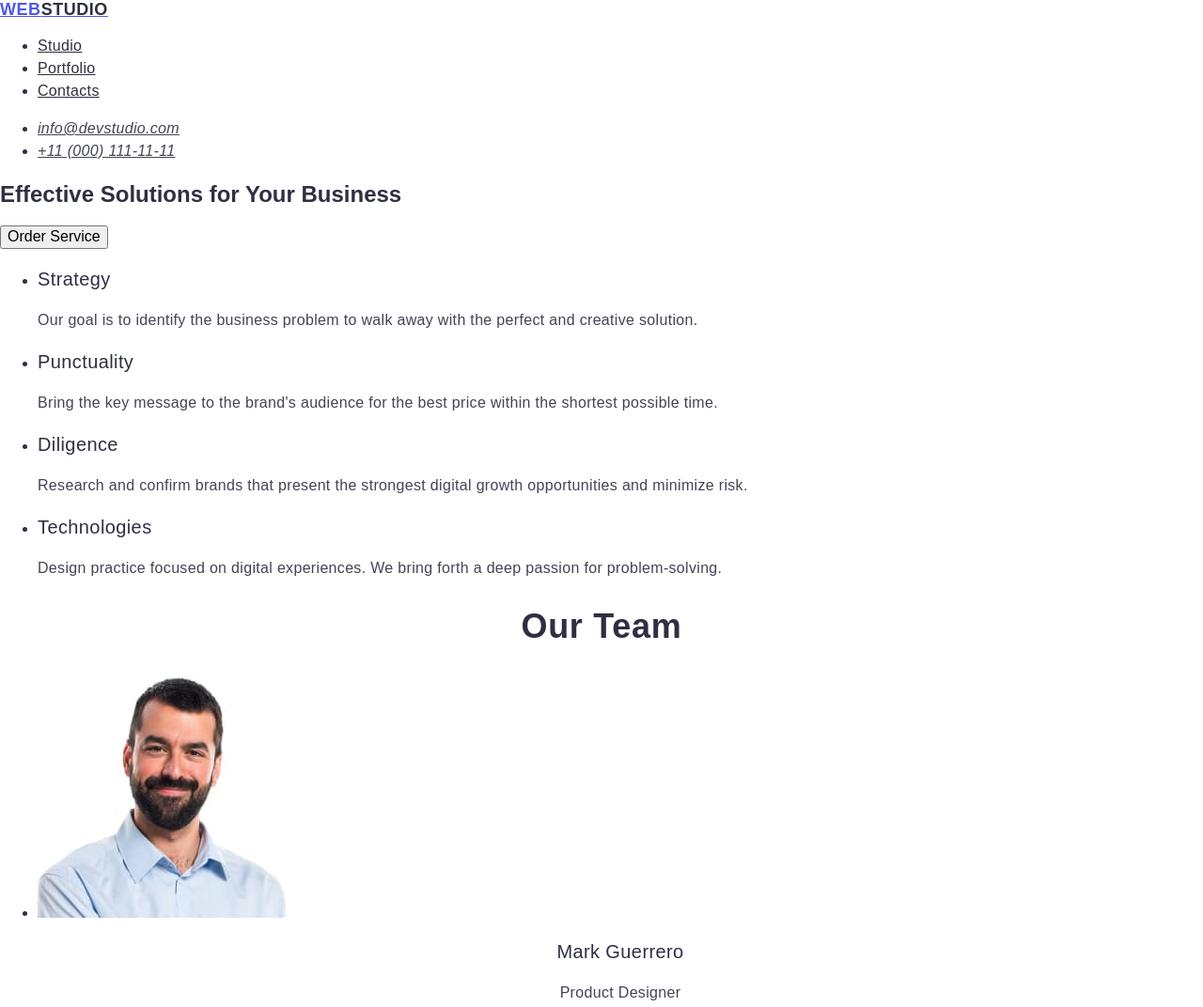
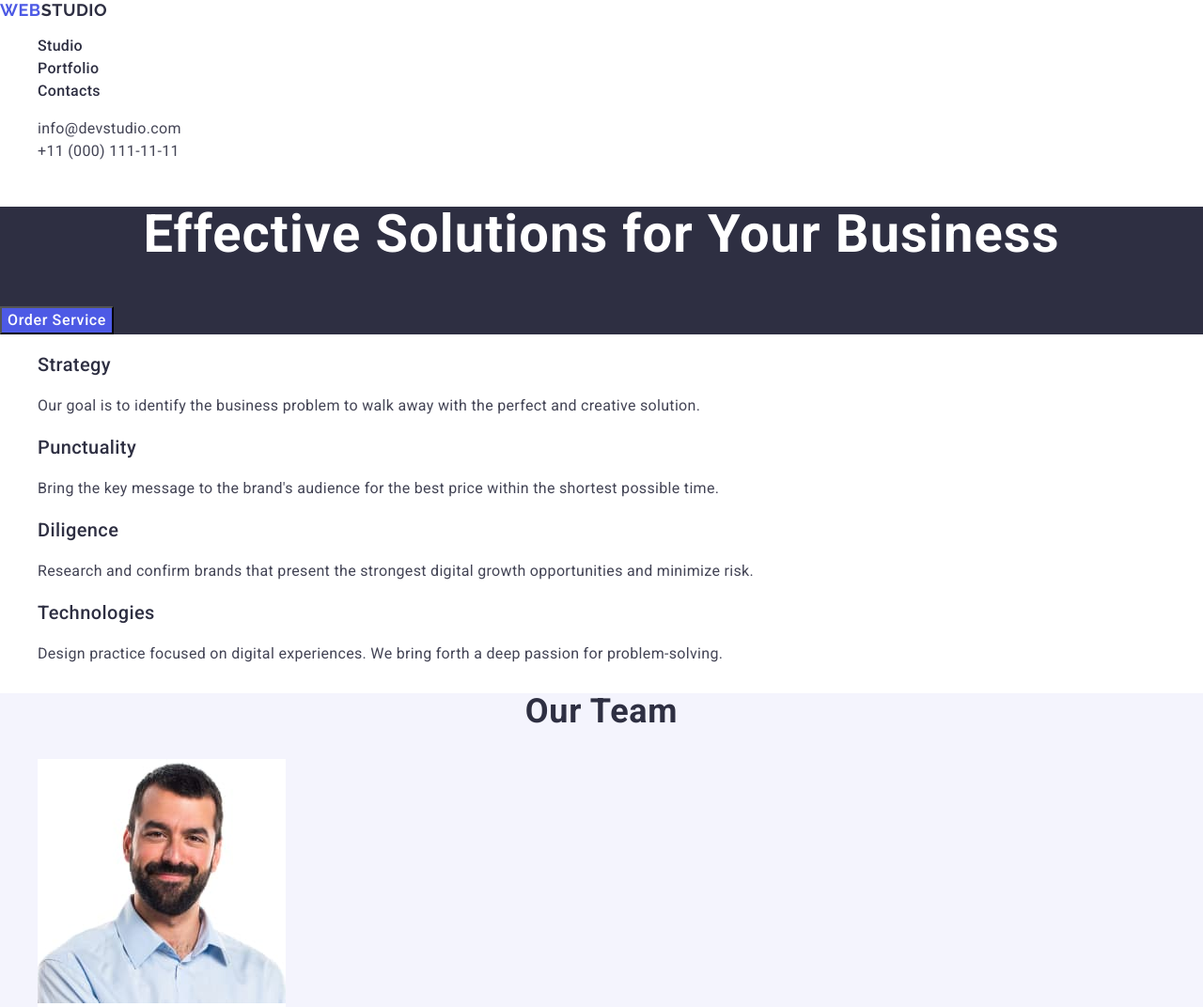
Before and after one commit to Alex-Khavin/goit-markup-hw-02, a plain HTML site: page index.html in a window 1280 px wide. Shown: the top 1072 px of the page at 94% size. Drawn offline with nearby package versions, Linux system fonts and the light colour scheme.

Commit message:
add fonts, update css

```diff
--- a/css/styles.css
+++ b/css/styles.css
@@ -1,13 +1,17 @@
 /* #region Base style */
-body {font-family: sans-serif;
-    color: #2e2f42;
+body {font-family: Roboto, sans-serif;
+    color: #434455;
 background-color: #FFFFFF;}
+a {text-decoration: none;}
+ul, ol {list-style-type: none;}
 /* #endregion */
 
 /* #region Header style */
-.logo {font-weight: 700;
+.logo {
+    font-family: "Raleway", sans-serif;
+    font-weight: 700;
     font-size: 18px;
-    line-height: 1.16667;
+    line-height: 1.17;
     letter-spacing: 0.03em;
     text-transform: uppercase;
     color: #4d5ae5;}
@@ -33,7 +37,7 @@ color: #2e2f42;
 .header-link:hover {color: #404bbf;}
 .active:active {color: #404bbf;}
 
-.address {}
+.address {font-style: normal;}
 
 .address-list {}
 
@@ -49,35 +53,114 @@ color: #2e2f42;
 /* #endregion */
 
 /* #region Common */
-.section-title {font-weight: 700;
+.team-title {
     font-size: 36px;
     line-height: 1.11;
     letter-spacing: 0.02em;
     text-align: center;
-    color: #2e2f42;}
+    color: #2e2f42;
+}
 
-.subtitle {font-weight: 500;
+.subtitle {
+    font-weight: 500;
     font-size: 20px;
     line-height: 1.2;
     letter-spacing: 0.02em;
-    color: #2e2f42;}
+    color: #2e2f42;
+}
 
-.center {text-align: center;}
+.center {
+    text-align: center;
+}
 
-p {font-weight: 400;
+p {
+    line-height: 1.5;
+    letter-spacing: 0.02em;
+    color: #434455;
+}
+/* #endregion */
+
+/* #region Hero style */
+.hero {
+    background-color: #2e2f42;
+}
+
+.hero-title {
+    font-size: 56px;
+    line-height: 1.07;
+    letter-spacing: 0.02em;
+    text-align: center;
+    color: #fff;
+}
+
+.button {
+    cursor: pointer;
+    background-color: #4d5ae5;
+    font-weight: 500;
     font-size: 16px;
     line-height: 1.5;
-    letter-spacing: 0.02em;
-    color: #434455;}
+    letter-spacing: 0.04em;
+    color: #fff;
+}
+/* #endregion */
 
-.footer-text {color: #f4f4fd;}
+/* #region Benefits */
+.benefits-title {}
 
+.benefits-subtitle {}
+
+.benefits-list {}
+
+.benefits-item {}
+
+.benefits-text {}
+/* #endregion */
+
+/* #region Team */
+.wrapper-team {
+    background-color: #f4f4fd;
+}
+
+.team-list {}
+
+.team-item {
+    background-color: #fff;
+    border-radius: 0 0 4px 4px;
+    padding: 0px 0px 32px 0px;
+    width: 264px;
+    height: 380px;
+}
+
+.team-img {
+    width: 264px;
+    height: 260px;
+}
+
+.team-text {}
+/* #endregion */
+
+/* #region Portfolio */
 .portfolio {}
 
 .portfolio-list {}
 
-.portfolio-item {}
+.portfolio-item {
+    background-color: #fff;
+    width: 360px;
+    height: 420px;
+}
 
 .portfolio-img {}
 
 .portfolio-text {}
+/* #endregion */
+
+/* #region Footer */
+.wrapper-footer {
+    background-color: #2e2f42;
+}
+
+.footer-text {
+    color: #f4f4fd;
+}
+/* #endregion */
--- a/index.html
+++ b/index.html
@@ -8,9 +8,9 @@
     <!-- Normalize -->
     <link rel="stylesheet" href="https://cdnjs.cloudflare.com/ajax/libs/modern-normalize/3.0.1/modern-normalize.min.css" integrity="sha512-q6WgHqiHlKyOqslT/lgBgodhd03Wp4BEqKeW6nNtlOY4quzyG3VoQKFrieaCeSnuVseNKRGpGeDU3qPmabCANg==" crossorigin="anonymous" referrerpolicy="no-referrer"/>
     <!-- Fonts -->
-     <link rel="preconnect" href="https://fonts.googleapis.com">
-     <link rel="preconnect" href="https://fonts.gstatic.com" crossorigin>
-     <link href="https://fonts.googleapis.com/css2?family=Raleway:ital,wght@0,100..900;1,100..900&family=Roboto&display=swap" rel="stylesheet">
+    <link rel="preconnect" href="https://fonts.googleapis.com">
+    <link rel="preconnect" href="https://fonts.gstatic.com" crossorigin>
+    <link href="https://fonts.googleapis.com/css2?family=Raleway:ital,wght@0,100..900;1,100..900&family=Roboto:wght@400;500;700&display=swap" rel="stylesheet">
     <link rel="stylesheet" href="./css/styles.css" />
   </head>
   <body>
@@ -32,38 +32,38 @@
     </header>
     <main>
       <!-- Hero section -->
-      <section>
-        <h1>Effective Solutions for Your Business</h1>
-        <button type="button">Order Service</button>
+      <section class="hero">
+        <h1 class="hero-title">Effective Solutions for Your Business</h1>
+        <button class="button" type="button">Order Service</button>
       </section>
       <!-- Section Benefits -->
-      <section>
-        <h2 hidden>Benefits</h2>
-        <ul>
-          <li>
+      <section class="benefits-title">
+        <h2 class="benefits-subtitle" hidden>Benefits</h2>
+        <ul class="benefits-list">
+          <li class="benefits-item">
             <h3 class="subtitle">Strategy</h3>
-            <p>
+            <p class="benefits-text">
               Our goal is to identify the business problem to walk away with the
               perfect and creative solution.
             </p>
           </li>
-          <li>
+          <li class="benefits-item">
             <h3 class="subtitle">Punctuality</h3>
-            <p>
+            <p class="benefits-text">
               Bring the key message to the brand's audience for the best price
               within the shortest possible time.
             </p>
           </li>
-          <li>
+          <li class="benefits-item">
             <h3 class="subtitle">Diligence</h3>
-            <p>
+            <p class="benefits-text">
               Research and confirm brands that present the strongest digital
               growth opportunities and minimize risk.
             </p>
           </li>
-          <li>
+          <li class="benefits-item">
             <h3 class="subtitle">Technologies</h3>
-            <p>
+            <p class="benefits-text">
               Design practice focused on digital experiences. We bring forth a
               deep passion for problem-solving.
             </p>
@@ -71,54 +71,54 @@
         </ul>
       </section>
       <!-- Section Team-->
-      <section>
-        <h2 class="section-title">Our Team</h2>
-        <ul>
-          <li>
-            <img
+      <section class="wrapper-team">
+        <h2 class="team-title">Our Team</h2>
+        <ul class="team-list">
+          <li class="team-item">
+            <img class="team-img"
               src="./images/img-3.jpg"
               alt="Foto Mark Guerrero"
               width="264"
               height="260"
             />
             <h3 class="subtitle center">Mark Guerrero</h3>
-            <p class="center">Product Designer</p>
+            <p class="team-text center">Product Designer</p>
           </li>
-          <li>
-            <img
+          <li class="team-item">
+            <img class="team-img"
               src="./images/img-2.jpg"
               alt="Foto Tom Ford"
               width="264"
               height="260"
             />
             <h3 class="subtitle center">Tom Ford</h3>
-            <p class="center">Frontend Developer</p>
+            <p class="team-text center">Frontend Developer</p>
           </li>
-          <li>
-            <img
+          <li class="team-item">
+            <img class="team-img"
               src="./images/img-1.jpg"
               alt="Foto Camila Garcia"
               width="264"
               height="260"
             />
             <h3 class="subtitle center">Camila Garcia</h3>
-            <p class="center">Marketing</p>
+            <p class="team-text center">Marketing</p>
           </li>
-          <li>
-            <img
+          <li class="team-item">
+            <img class="team-img"
               src="./images/img.jpg"
               alt="Foto Daniel Wilson"
               width="264"
               height="260"
             />
             <h3 class="subtitle center">Daniel Wilson</h3>
-            <p class="center">UI Designer</p>
+            <p class="team-text center">UI Designer</p>
           </li>
         </ul>
       </section>
       <!-- Section Portfolio -->
       <section class="portfolio">
-        <h2 class="section-title">Our Portfolio</h2>
+        <h2 class="team-title">Our Portfolio</h2>
         <ul class="portfolio-list">
           <li class="portfolio-item">
             <img class="portfolio-img"
@@ -183,7 +183,7 @@
         </ul>
       </section>
     </main>
-    <footer>
+    <footer class="wrapper-footer">
       <a class="logo" href="./index.html">Web<span class="white-logo">Studio</span></a>
       <p class="footer-text">
         Increase the flow of customers and sales for your business with digital
```
